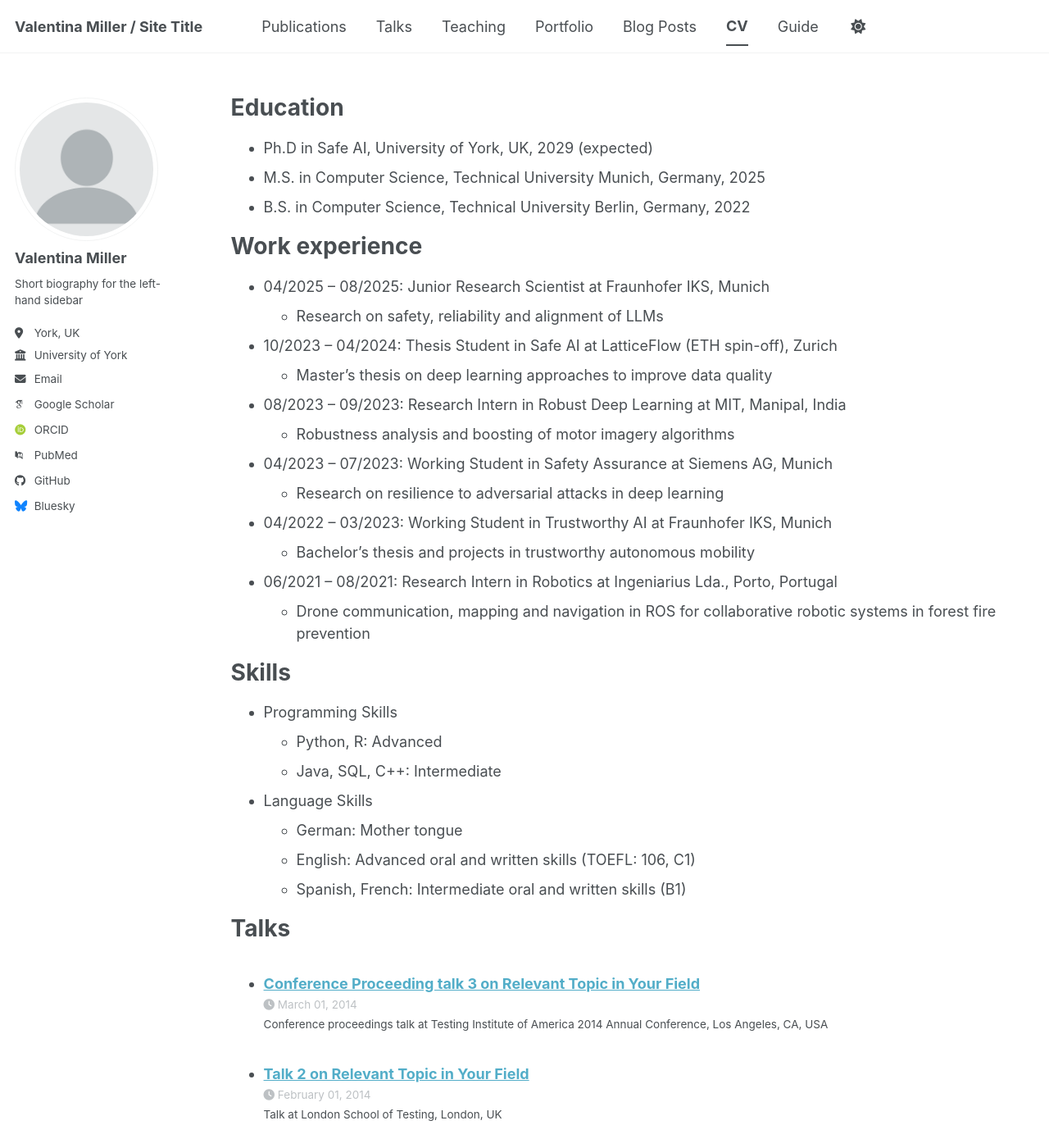
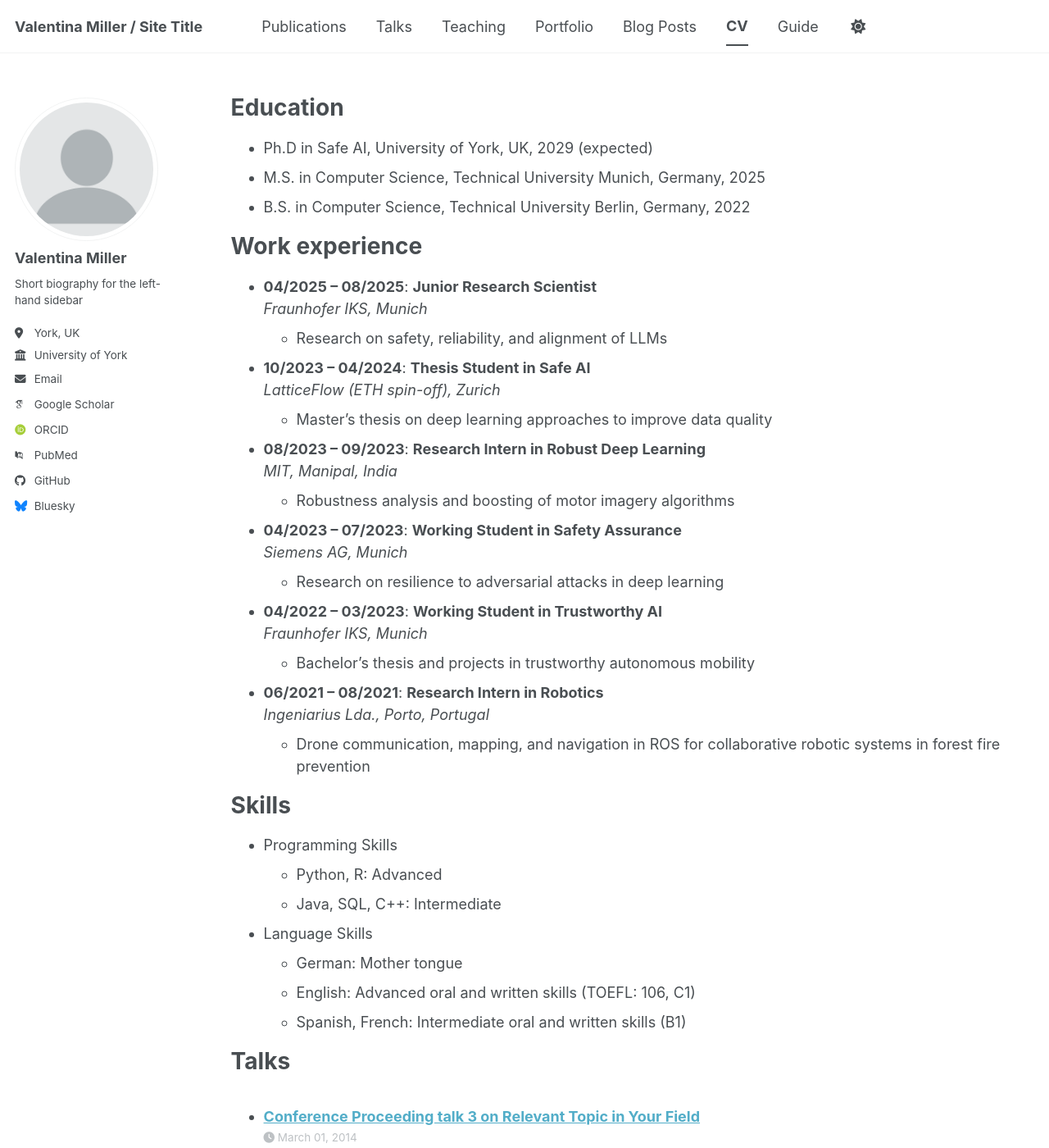
Before and after one commit to ValentinaMiller/ValentinaMiller.github.io, a Jekyll site: the page built from _pages/cv.md, in a window 1280 px wide and 1400 px high. Shown: the whole window at 82% size. Built offline with Jekyll 4.4.1, drawn with Linux system fonts in a browser that asks for light colours; some web fonts are replaced; a script bundle is joined from its source files by our own code; library files that are not in the unit come from our copies.

Commit message:
Update cv.md

```diff
--- a/_pages/cv.md
+++ b/_pages/cv.md
@@ -18,23 +18,29 @@ Education
 Work experience
 ======
 
-* 04/2025 – 08/2025: Junior Research Scientist at Fraunhofer IKS, Munich
-  * Research on safety, reliability and alignment of LLMs
+* **04/2025 – 08/2025**: **Junior Research Scientist**
+  *Fraunhofer IKS, Munich*
+  * Research on safety, reliability, and alignment of LLMs
 
-* 10/2023 – 04/2024: Thesis Student in Safe AI at LatticeFlow (ETH spin-off), Zurich
+* **10/2023 – 04/2024**: **Thesis Student in Safe AI**
+  *LatticeFlow (ETH spin-off), Zurich*
   * Master’s thesis on deep learning approaches to improve data quality
 
-* 08/2023 – 09/2023: Research Intern in Robust Deep Learning at MIT, Manipal, India
+* **08/2023 – 09/2023**: **Research Intern in Robust Deep Learning**
+  *MIT, Manipal, India*
   * Robustness analysis and boosting of motor imagery algorithms
 
-* 04/2023 – 07/2023: Working Student in Safety Assurance at Siemens AG, Munich
+* **04/2023 – 07/2023**: **Working Student in Safety Assurance**
+  *Siemens AG, Munich*
   * Research on resilience to adversarial attacks in deep learning
 
-* 04/2022 – 03/2023: Working Student in Trustworthy AI at Fraunhofer IKS, Munich
+* **04/2022 – 03/2023**: **Working Student in Trustworthy AI**
+  *Fraunhofer IKS, Munich*
   * Bachelor’s thesis and projects in trustworthy autonomous mobility
 
-* 06/2021 – 08/2021: Research Intern in Robotics at Ingeniarius Lda., Porto, Portugal
-  * Drone communication, mapping and navigation in ROS for collaborative robotic systems in forest fire prevention
+* **06/2021 – 08/2021**: **Research Intern in Robotics**
+  *Ingeniarius Lda., Porto, Portugal*
+  * Drone communication, mapping, and navigation in ROS for collaborative robotic systems in forest fire prevention
 
 Skills
 ======
```
